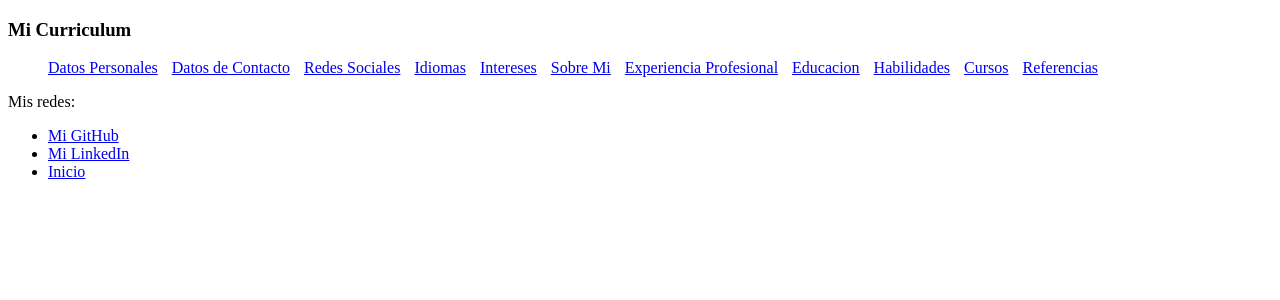
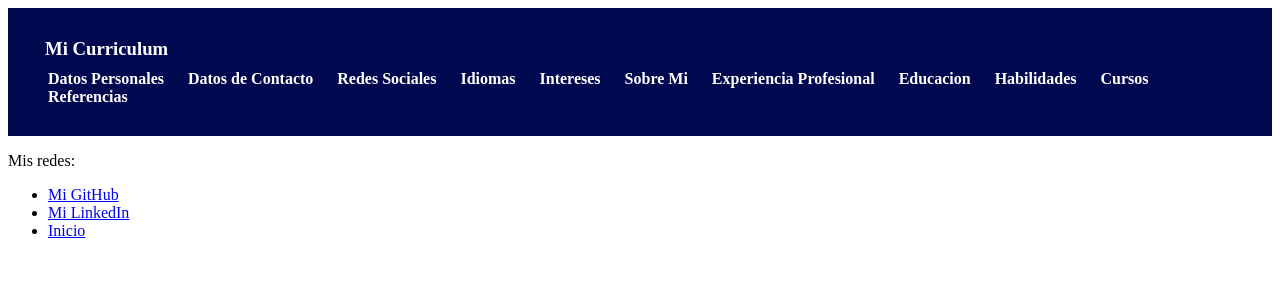
Before and after one commit to IvanDanielEscobar/P2, a Flask app: template templates/layout.html in a window 1280 px wide. Shown: the top 300 px of the page. Run offline with Flask 3, Linux system fonts and the light colour scheme; the template is opened without the code that fills it, so the values that code supplies are empty; parts of the project's set-up code (start-up, migrations or seed data) failed here and were passed over.

Commit message:
tratando de incluir css

```diff
--- a/app.py
+++ b/app.py
@@ -6,5 +6,7 @@ app = Flask(__name__)
 def index():
     return render_template('index.html')
 
+'''
 if __name__ == '__main__':
     app.run(debug=true)
+'''
--- a/static/css/estilos.css
+++ b/static/css/estilos.css
@@ -1,5 +1,37 @@
+/* estilo menu de navegacion */
+nav {
+    background-color: rgb(0, 8, 80); /* coor de fondo del menu de navegacion */
+    padding: 30px; /*deffine el espaciointerno de todo el nav */
+}
 
-nav ul li {
-    display: inline-block; /* Para mostrar los elementos en línea */
-    margin-right: 10px;
+/* estilo para el h3 adentro del nav*/
+nav h3 {
+    color: #ffff;
+    margin:0 0 10px 7px; /* orden arriba derecha abajo izquierda*/
+    padding: 0; /*quito relleno*/
 }
+
+/* esstilo para la lista entera */
+nav ul {
+    list-style: none;
+    margin: 0;
+    padding: 0;
+}
+
+/* estilo para cada li dentro de la ul*/
+nav li {
+    display: inline-block; /* para que mi li se ponga en orizontal */
+    margin: 0 10px; /*espacio entre los a de mi lista: 0 arriba ya bajo 10 izq-der */
+}
+
+/* estilo para los enlaces a dentro de cada li */
+nav li a {
+    color: #ffff;
+    text-decoration: none; /* quita el subrayado */
+    font-weight: bold; /* pone el texto en negrita */
+}
+
+/* estilo para nav li a cuando el puntero este encima del enlace*/
+nav li a:hover { /* es una clase que aplica si el puntero esta encima de un elemento */
+    color: rgb(82, 79, 79);
+}
--- a/templates/layout.html
+++ b/templates/layout.html
@@ -7,7 +7,7 @@
     <meta name="keywords" content="HTML, CSS, JavaScript">
     <meta name="author" content="Ivan Escobar">
     <link rel="stylesheet" href="{{ url_for('static', filename='css/estilos.css') }}">
-    <title>{% block title %}{% endblock %}</title>
+        <title>{% block title %}Mi curriculum{% endblock %}</title>
 </head>
 <body>
     <nav>
```
Also changed, not shown: static/fondo/fondo.png (added).
